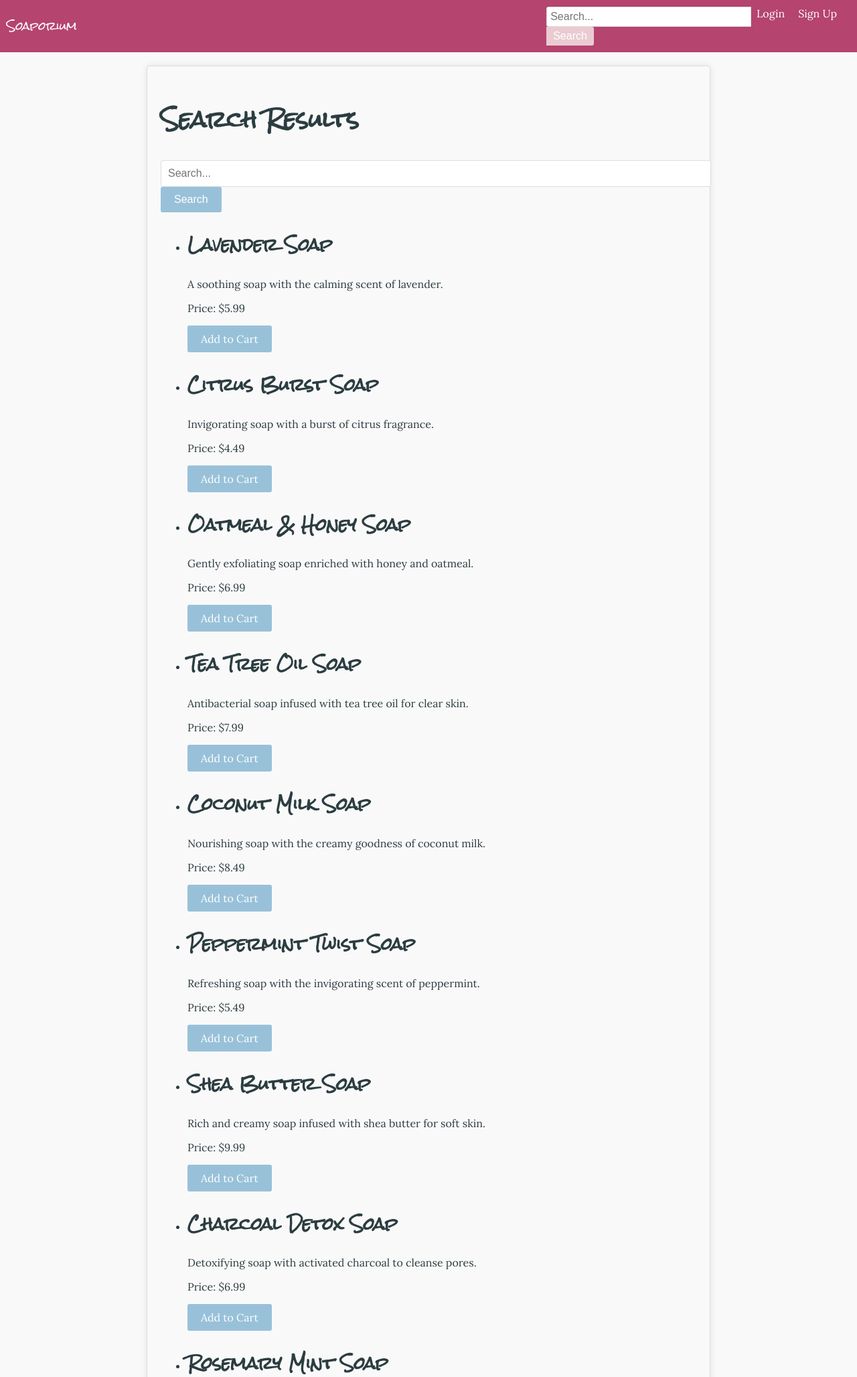
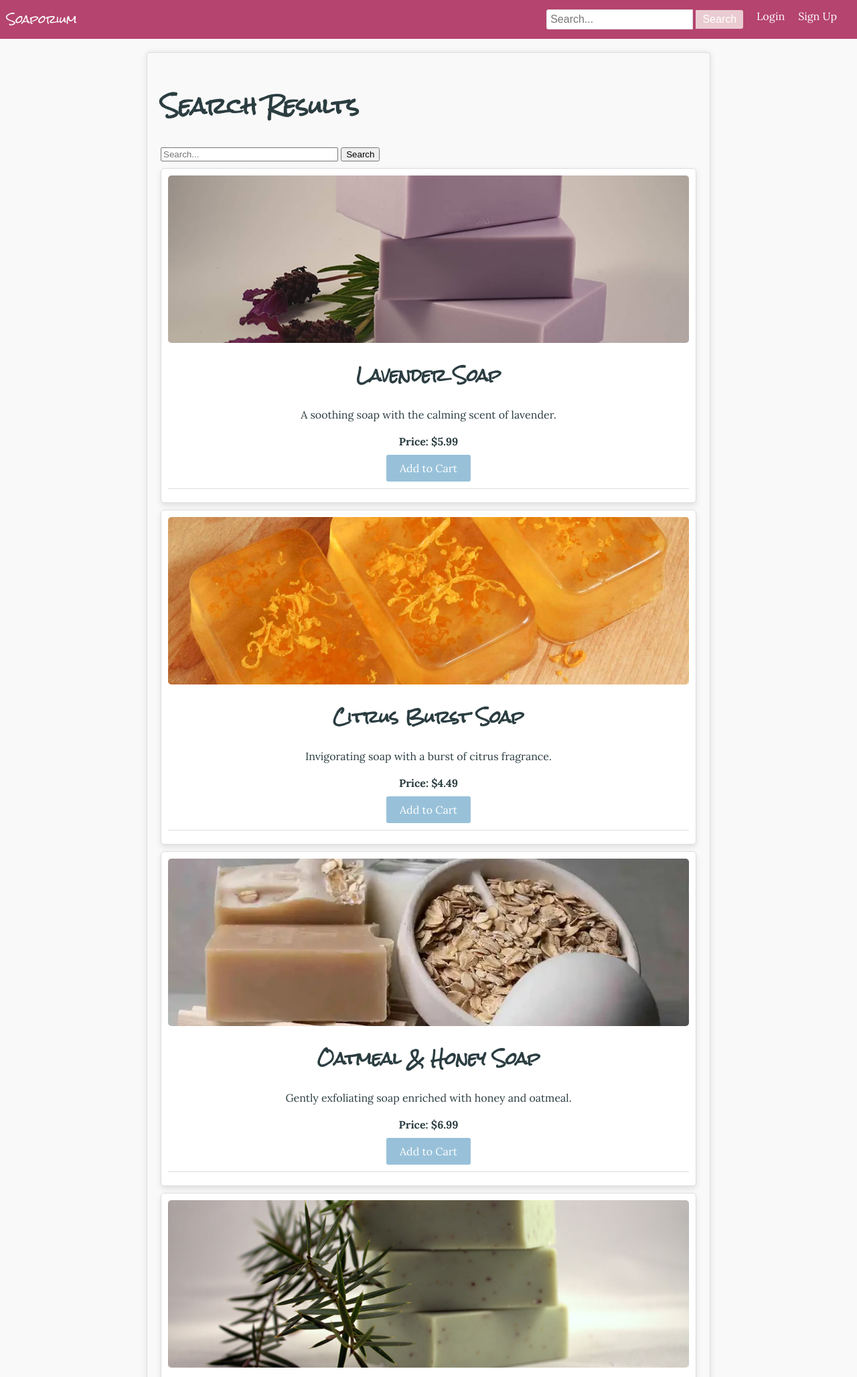
Before and after one commit to anisha-arya/Soap, a Flask app: page /search in a window 1280 px wide. Shown: the top 2056 px of the page at 67% size. Run offline with Flask 3, Linux system fonts and the light colour scheme; data comes from the database, SQL or seed files in the repository.

Commit message:
Image formatting in CSS and links to static folder (with images stored) in database

```diff
--- a/static/styles.css
+++ b/static/styles.css
@@ -1,4 +1,3 @@
-/* Add this CSS to your existing stylesheet */
 @import url('https://fonts.googleapis.com/css2?family=Lora:ital,wght@0,400..700;1,400..700&display=swap');
 @import url('https://fonts.googleapis.com/css2?family=Rock+Salt&display=swap');
 
@@ -10,44 +9,33 @@ h4,
 h5,
 h6 {
     font-family: 'Rock Salt', cursive;
-    /* Apply Rock Salt font to all headings */
 }
 
 body {
     font-family: 'Lora', serif;
-    /* Change font family */
     margin: 0;
     padding: 0;
     background-color: #faf9f9;
-    /* Background color */
     color: #2b3d41;
-    /* Text color */
 }
 
-/* Add this CSS to your existing stylesheet */
 .top-bar {
     background-color: #b5446e;
-    /* Top bar color */
     color: #fff;
-    /* Text color */
     padding: 10px;
     display: flex;
     justify-content: space-between;
-    /* Space elements evenly */
     align-items: center;
-    /* Center items vertically */
 }
 
 .home-link {
     color: #fff;
-    /* Home link text color */
     text-decoration: none;
 }
 
 .navbar {
     display: flex;
     align-items: center;
-    /* Center items vertically */
 }
 
 .nav-links {
@@ -63,14 +51,12 @@ body {
 
 .nav-links li a {
     color: #fff;
-    /* Nav links text color */
     text-decoration: none;
 }
 
 .search-bar {
     display: flex;
     align-items: center;
-    /* Center items vertically */
 }
 
 .search-bar input[type="text"] {
@@ -84,9 +70,7 @@ body {
     padding: 5px 10px;
     font-size: 16px;
     background-color: #eacbd2;
-    /* Search button color */
     color: #fff;
-    /* Search button text color */
     border: none;
     border-radius: 0 3px 3px 0;
     cursor: pointer;
@@ -94,7 +78,6 @@ body {
 
 .search-bar button:hover {
     background-color: #2b3d41;
-    /* Darker search button color on hover */
 }
 
 .user-dropdown {
@@ -103,30 +86,25 @@ body {
 
 .dropdown-content {
     visibility: hidden;
-    /* Initially hide the dropdown */
     display: none;
     position: absolute;
     background-color: #98c1d9;
-    /* Dropdown menu color */
     min-width: 120px;
     z-index: 1;
     border-radius: 3px;
     right: 0;
-    /* Align the dropdown menu to the right */
     display: flex;
     flex-direction: column;
 }
 
 .user-dropdown:hover .dropdown-content {
     visibility: visible;
-    /* Show the dropdown on hover */
     display: block;
 }
 
 .dropdown-content li {
     padding: 10px;
     width: 100%;
-    /* Make each list item fill the width of the dropdown */
 }
 
 .dropdown-content li a {
@@ -136,11 +114,6 @@ body {
 
 .dropdown-content li:hover {
     background-color: #2b3d41;
-    /* Darker dropdown menu color on hover */
-}
-
-.content {
-    padding: 20px;
 }
 
 .content {
@@ -154,44 +127,68 @@ body {
     margin: 0 auto;
     padding: 20px;
     background-color: #faf9f9;
-    /* Container background color */
     border: 1px solid #ddd;
     border-radius: 5px;
     box-shadow: 0 0 10px rgba(0, 0, 0, 0.1);
 }
 
-.login-form,
-.signup-form,
-.search-form {
-    margin-bottom: 20px;
+ul.results-list {
+    list-style-type: none;
+    padding: 0;
+    margin: 0;
 }
 
-.form-group {
-    margin-bottom: 15px;
+li.result-item {
+    display: flex;
+    flex-direction: column;
+    align-items: center;
+    border: 1px solid #ddd;
+    border-radius: 5px;
+    padding: 10px;
+    margin: 10px 0;
+    background-color: #fff;
+    box-shadow: 0 4px 8px rgba(0, 0, 0, 0.1);
+    text-align: center;
 }
 
-label {
-    display: block;
-    margin-bottom: 5px;
+li.result-item .soap-info {
+    width: 100%;
+    display: flex;
+    flex-direction: column;
+    align-items: center;
 }
 
-input[type="text"],
-input[type="email"],
-input[type="password"] {
+.item-image {
+    display: block;
     width: 100%;
-    padding: 10px;
-    font-size: 16px;
-    border: 1px solid #ddd;
-    border-radius: 3px;
+    height: 250px;
+    object-fit: cover;
+    border-radius: 5px;
+    margin-bottom: 10px;
 }
 
-button,
+
+h2 {
+    margin: 10px 0;
+    font-size: 1.5em;
+}
+
+.description {
+    margin: 10px 0;
+    font-size: 1em;
+}
+
+.price {
+    margin: 10px 0;
+    font-size: 1em;
+    font-weight: bold;
+}
+
 .add-to-cart {
     display: inline-block;
     padding: 10px 20px;
     font-size: 16px;
     background-color: #98c1d9;
-    /* Blue button color */
     color: #fff;
     border: none;
     border-radius: 3px;
@@ -199,10 +196,25 @@ button,
     text-decoration: none;
 }
 
-button:hover,
 .add-to-cart:hover {
     background-color: #2b3d41;
-    /* Darker blue on hover */
+}
+
+hr {
+    width: 100%;
+    border: 0;
+    border-top: 1px solid #ddd;
+    margin: 10px 0;
+}
+
+.no-results {
+    font-style: italic;
+}
+
+.back-to-home {
+    display: block;
+    margin-top: 20px;
+    text-decoration: underline;
 }
 
 .flash-messages {
@@ -213,17 +225,6 @@ button:hover,
 .flash-messages li {
     margin-bottom: 5px;
     color: #d9534f;
-    /* Red color for error messages */
-}
-
-.no-results {
-    font-style: italic;
-}
-
-.back-to-home {
-    display: block;
-    margin-top: 20px;
-    text-decoration: underline;
 }
 
 .cart-container {
--- a/templates/search.html
+++ b/templates/search.html
@@ -16,12 +16,14 @@
         {% for item in results %}
         <li class="result-item">
             <div class="soap-info">
+                <img src="{{ item[6] }}" alt="{{ item[1] }}" class="item-image">
                 <h2>{{ item[1] }}</h2> <!-- Soap name -->
                 <p class="description">{{ item[2] }}</p> <!-- Soap description -->
                 <p class="price">Price: ${{ item[4] }}</p> <!-- Soap price -->
             </div>
             <a href="{{ url_for('add_to_cart', soapid=item[0]) }}" class="add-to-cart">Add to Cart</a>
             <!-- Use soapid for adding to cart -->
+            <hr>
         </li>
         {% endfor %}
     </ul>
```
Also changed, not shown: Soap.db, static/images/charcoal.jpg (added), static/images/citrus.jpg (added), static/images/coconut.jpg (added), static/images/grapefruit.jpg (added), static/images/lavender.jpg (added), static/images/oatmeal.jpg (added), static/images/peppermint.jpg (added), static/images/rosemary.jpg (added), static/images/shea.jpg (added), static/images/teatree.jpg (added).
